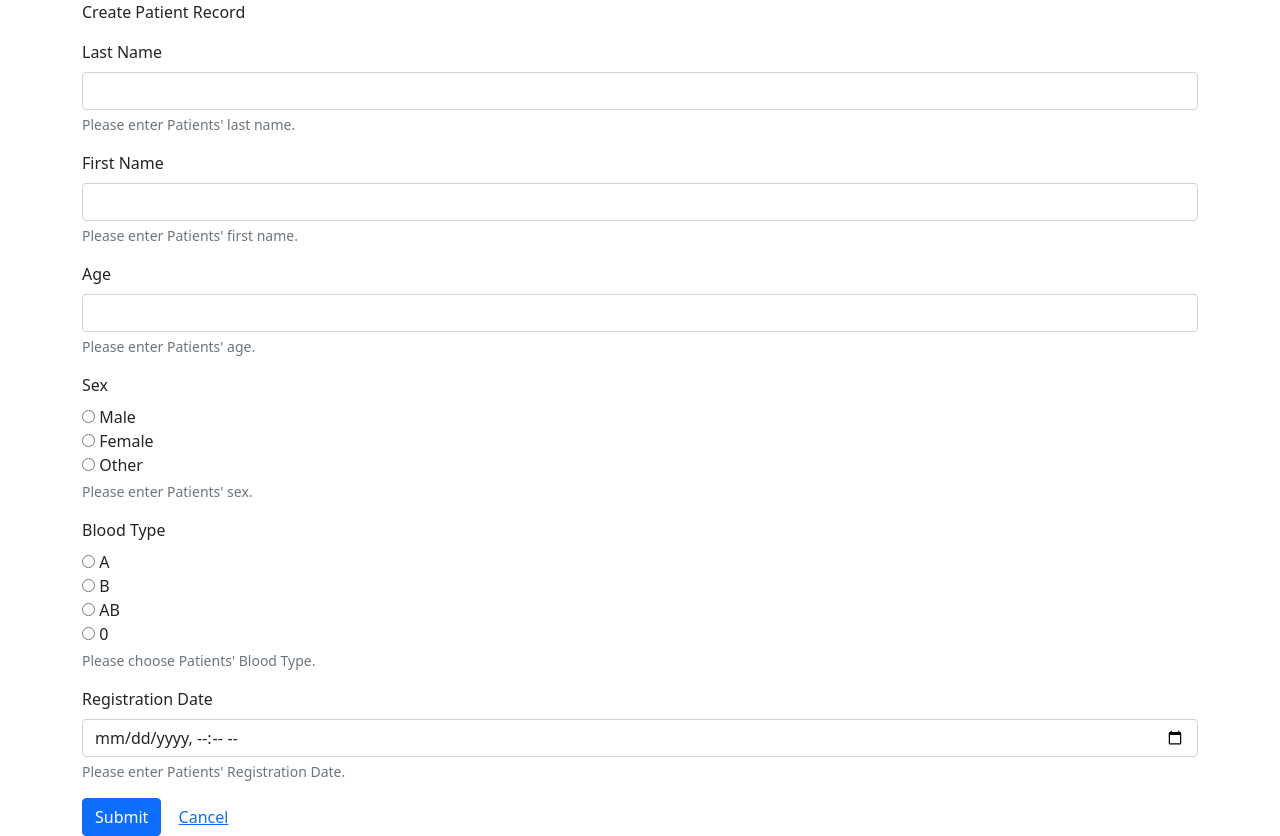
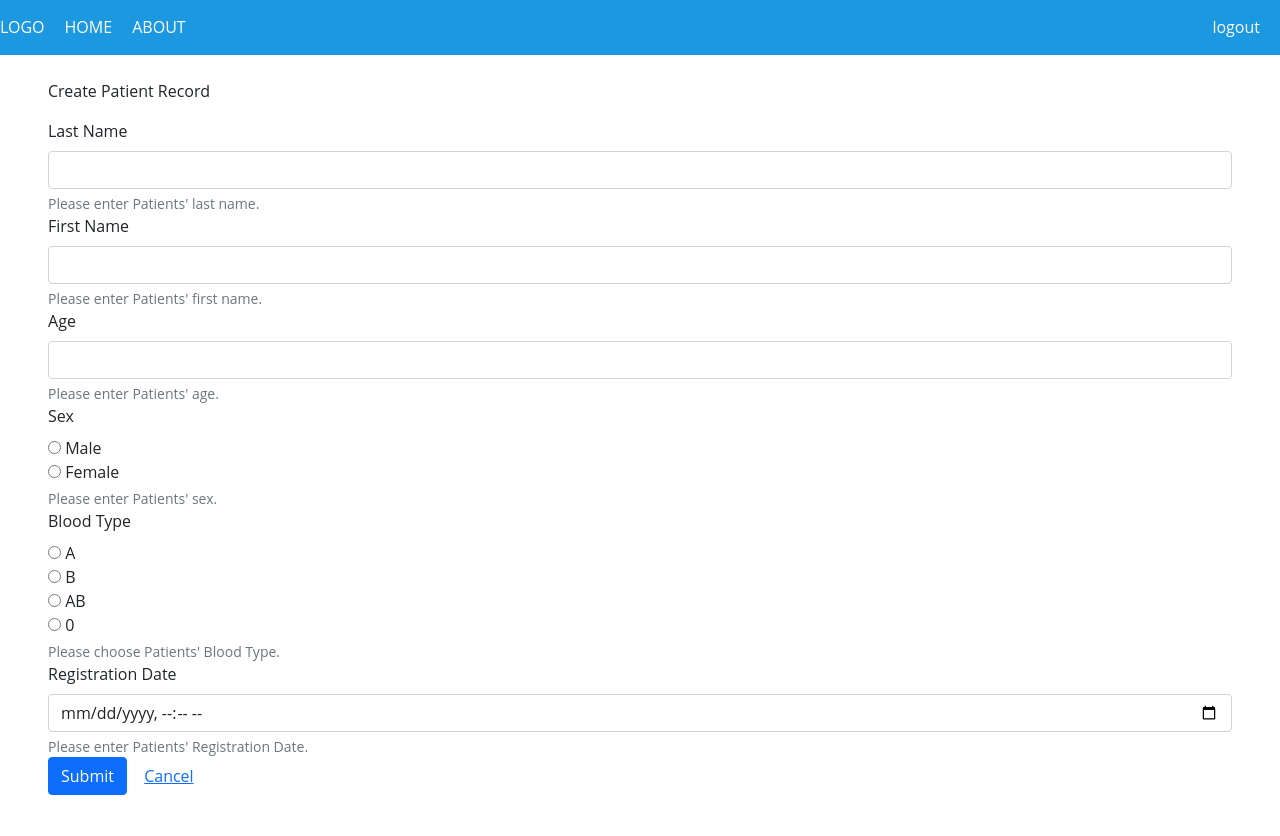
Before and after one commit to FabianBenc/PhpProj, a PHP site: page /create.php in a window 1280 px wide. After the commit the page ends 795 px from the top, so only its background shows below. Run offline with PHP 8.4, Linux system fonts and the light colour scheme; data that the repository does not hold is empty.

Commit message:
Fixed radio buttons,regDate and delete form

```diff
--- a/create.php
+++ b/create.php
@@ -62,6 +62,7 @@ if($_SERVER["REQUEST_METHOD"] == "POST")
     if(isset($_POST['bloodType']))
     {
         $bloodType = $_POST['bloodType'];
+
     }
     else
     {
@@ -112,31 +113,92 @@ if($_SERVER["REQUEST_METHOD"] == "POST")
     <link href="https://cdn.jsdelivr.net/npm/bootstrap@5.1.3/dist/css/bootstrap.min.css" rel="stylesheet" integrity="sha384-1BmE4kWBq78iYhFldvKuhfTAU6auU8tT94WrHftjDbrCEXSU1oBoqyl2QvZ6jIW3" crossorigin="anonymous">
     <script src="https://cdn.jsdelivr.net/npm/bootstrap@5.1.3/dist/js/bootstrap.bundle.min.js" integrity="sha384-ka7Sk0Gln4gmtz2MlQnikT1wXgYsOg+OMhuP+IlRH9sENBO0LRn5q+8nbTov4+1p" crossorigin="anonymous"></script>
 </head>
-<body class="container">
-    <p>Create Patient Record</p>
+<style>
+* {margin: 0; padding: 0; box-sizing: border-box;}
+.spacer {width: 100%; height: 100px;}
+
+body {font-family: "Open Sans", sans-serif;}
+
+nav {
+	width: 100%;
+	background-color: #1b98e0;
+	display: flex;
+	justify-content: space-between;
+}
+.logo {
+	padding: 0px;
+	text-decoration: none;
+	color: #fff;
+	text-transform: uppercase;
+}
+nav .nav-bar {
+	padding: 0px;
+	display: flex;
+}
+nav .nav-bar .nav-bar_item {
+	list-style-type: none;
+	padding-right: 20px;
+  padding-top: 15px;
+}
+nav .nav-bar .nav-bar_item a {
+	position: relative;
+	display; block;
+	padding-bottom: 2px;
+	text-decoration: none;
+	color: #fff;
+}
+nav .nav-bar .nav-bar_item a:after {
+	content: "";
+	position: absolute;
+	width: 0%;
+	height: 2px;
+	bottom: 0;
+	left: 0;
+	background-color: #fff;
+	transition: 0.1s ease-in-out;
+}
+nav .nav-bar .nav-bar_item a:hover:after {
+	width: 100%;
+}
+</style>
+
+<body>
+<nav>
+  <ul class="nav-bar">
+	  <li class="nav-bar_item"><a class="logo" href="#">Logo</a></li>
+    <li class="nav-bar_item"><a class="logo" href="Main.php">Home</a></li>
+	  <li class="nav-bar_item"><a class="logo" href="about.php">about</a></li>
+  </ul>
+	<ul class="nav-bar">
+		<li class="nav-bar_item"><a href="create.php" hidden>Add New Patient</a></li>
+		<li class="nav-bar_item"><a href="logout.php">logout</a></li>
+	</ul>
+</nav>
+    <br>
+    <div class="mx-5"><p>Create Patient Record</p></div>
     <form action="<?php echo htmlspecialchars($_SERVER["PHP_SELF"]); ?>" method="post">
-    <div class="mb-3">
+    <div class="mx-5">
         <label for="inputlastName" class="form-label">Last Name</label>
         <input type="lastName" id="inputlastName" name="lastName" aria-describedby="lastNameHelp" class="form-control <?php
         echo (!empty($lastNameError)) ? ' is-invalid' : ''; ?><?php echo $lastName; ?>">
         <div id="lastNameHelp" class="form-text">Please enter Patients' last name.</div>
         <span class = "invalid-feedback"><?php echo $lastNameError; ?></span>
     </div>
-    <div class="mb-3">
+    <div class="mx-5">
         <label for="inputfirstName" class="form-label">First Name</label>
         <input type="firstName" id="inputfirstName" name="firstName" aria-describedby="firstNameHelp" class="form-control <?php
         echo (!empty($firstNameError)) ? ' is-invalid' : ''; ?><?php echo $firstName; ?>">
         <div id="firstNameHelp" class="form-text">Please enter Patients' first name.</div>
         <span class = "invalid-feedback"><?php echo $firstNameError; ?></span>
     </div>
-    <div class="mb-3">
+    <div class="mx-5">
         <label for="inputAge" class="form-label">Age</label>
         <input type="age" id="inputAge" name="age" aria-describedby="ageHelp" class="form-control <?php
         echo (!empty($ageError)) ? ' is-invalid' : ''; ?><?php echo $age; ?>">
         <div id="confirmPasswordHelp" class="form-text">Please enter Patients' age.</div>
         <span class = "invalid-feedback"><?php echo $ageError; ?></span>
     </div>
-    <div class="mb-3">
+    <div class="mx-5">
     <label for="inputSex" class="form-label">Sex</label><br>
         <input type="radio" id="sex" name="sex" value="Male" class="form-radio
         <?php
@@ -146,17 +208,13 @@ if($_SERVER["REQUEST_METHOD"] == "POST")
         <?php
         echo (!empty($sexError)) ? ' is-invalid' : ''; ?><?php echo $sex; ?>">
         <label for="Female">Female</label><br>
-        <input type="radio" id="sex" name="sex" value="Other" class="form-radio
-        <?php
-        echo (!empty($sexError)) ? ' is-invalid' : ''; ?><?php echo $sex; ?>">
-        <label for="other">Other</label>
         <div id="sexHelp" class="form-text">Please enter Patients' sex.</div>
         <span class = "invalid-feedback"><?php echo $sexError; ?></span>
     </div>
-    <div class="mb-3">
+    <div class="mx-5">
         <label for="inputbloodType" class="form-label">Blood Type</label><br>
         <input type="radio" id="bloodType" name="bloodType" value="A" class="form-radio <?php
-        echo (!empty($bloodTypeError)) ? ' is-invalid' : ''; ?><?php echo $bloodType; ?>">
+        echo (!empty($bloodTypeError)) ? ' is-invalid' : ''; echo $selectedRadio;?><?php echo $bloodType; ?>">
         <label for="A">A</label><br>
         <input type="radio" id="bloodType" name="bloodType" value="B" class="form-radio <?php
         echo (!empty($bloodTypeError)) ? ' is-invalid' : ''; ?><?php echo $bloodType; ?>">
@@ -170,14 +228,14 @@ if($_SERVER["REQUEST_METHOD"] == "POST")
         <div id="bloodTypeHelp" class="form-text">Please choose Patients' Blood Type.</div>
         <span class = "invalid-feedback"><?php echo $bloodTypeError; ?></span>
     </div>
-    <div class="mb-3">
+    <div class="mx-5">
         <label for="inputregistrationDate" class="form-label">Registration Date</label>
         <input type="datetime-local" id="inputregistrationDate" name="registrationDate" aria-describedby="registrationDateHelp" class="form-control <?php
-        echo (!empty($registrationDAteError)) ? ' is-invalid' : ''; ?><?php echo $registrationDate; ?>">
+        echo (!empty($regDateError)) ? ' is-invalid' : ''; ?><?php echo $registrationDate; ?>">
         <div id="registrationDateHelp" class="form-text">Please enter Patients' Registration Date.</div>
-        <span class = "invalid-feedback"><?php echo $registrationDateError; ?></span>
+        <span class = "invalid-feedback"><?php echo $regDateError; ?></span>
     </div>
-        <div class="form-group">
+        <div class="form-group mx-5">
         <button type="submit" class="btn btn-primary">Submit</button>
         <a class = "btn btn-link ml-2" href="Main.php">Cancel</a>
     </div>
```
Also changed, not shown: Main.php (+9 -7 lines), delete.php (+97 -7 lines), update.php (+192 -36 lines).
